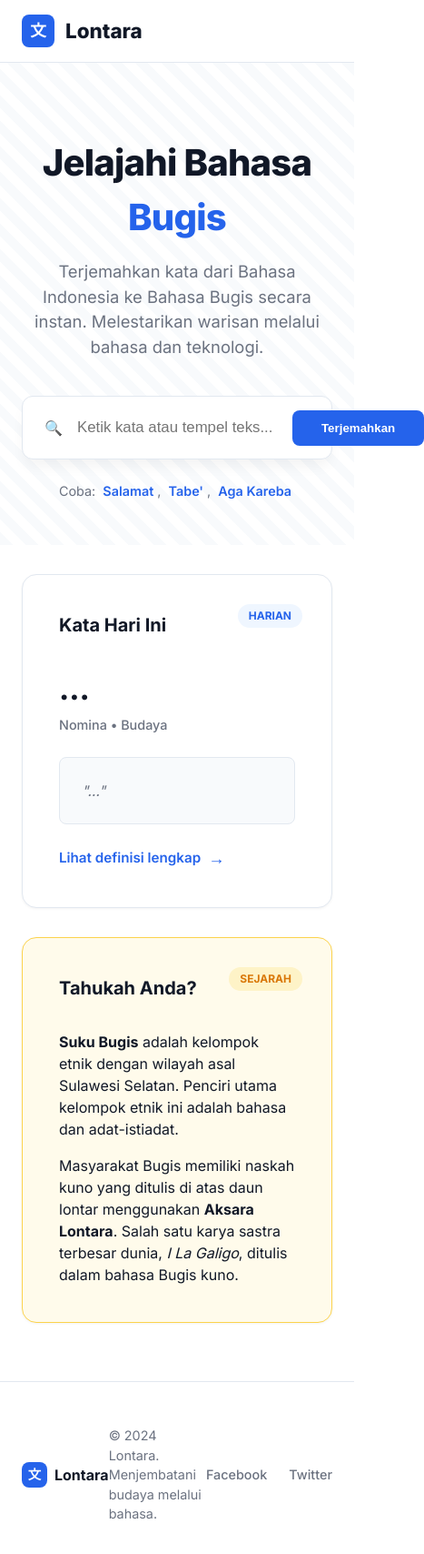
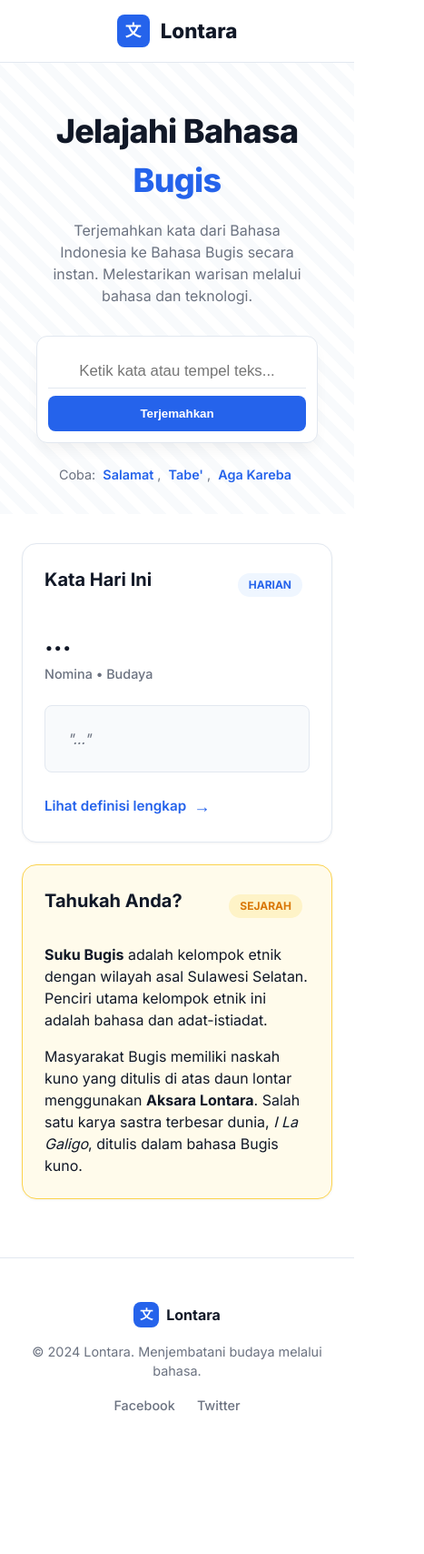
Before and after one commit to MhmmdFaizal04/Lontara---Kamus, a website: page public/index.html in a window 390 px wide. Shown: the whole page at 91% size, 467 px wide, since content can reach past the window. After the commit the page ends 1603 px from the top, so only its background shows below. Drawn offline with Linux system fonts and the light colour scheme; no server answers.

Commit message:
style css

```diff
--- a/public/style.css
+++ b/public/style.css
@@ -458,20 +458,99 @@ a {
     }
 }
 
-/* Mobile */
+/* Mobile Responsive */
 @media (max-width: 768px) {
 
-    .features-grid,
-    .layout-grid {
-        grid-template-columns: 1fr;
-    }
-
+    /* Navbar: Simplify for mobile */
     .nav-search,
     .nav-links {
         display: none;
     }
 
+    .nav-container {
+        justify-content: center;
+    }
+
+    /* Hero Section */
+    .hero-section {
+        padding: 3rem 0 2rem;
+    }
+
     .hero-title {
-        font-size: 2.5rem;
+        font-size: 2.25rem;
+        padding: 0 1rem;
+    }
+
+    .hero-subtitle {
+        font-size: 1rem;
+        padding: 0 1.5rem;
+        margin-bottom: 2rem;
+    }
+
+    .hero-search-container {
+        margin: 0 1rem;
+        flex-direction: column;
+        /* Stack input and button */
+        gap: 0.5rem;
+        padding: 0.75rem;
+    }
+
+    .search-input-home {
+        width: 100%;
+        text-align: center;
+        border-bottom: 1px solid var(--border);
+        padding-bottom: 0.5rem;
+    }
+
+    .search-btn-home {
+        width: 100%;
+        padding: 0.75rem;
+    }
+
+    .search-icon-hero {
+        display: none;
+    }
+
+    /* Grids */
+    .features-grid {
+        grid-template-columns: 1fr;
+        gap: 1.5rem;
+        margin-top: 2rem;
+    }
+
+    .layout-grid {
+        grid-template-columns: 1fr;
+        display: flex;
+        flex-direction: column;
+    }
+
+    /* Reorder Results View: Main Content First, Sidebar Second */
+    #main-result {
+        order: 1;
+    }
+
+    .sidebar {
+        order: 2;
+        margin-top: 1rem;
+    }
+
+    /* Cards & Typography */
+    .feature-card,
+    .result-card {
+        padding: 1.5rem;
+    }
+
+    .main-word-title {
+        font-size: 2rem;
+    }
+
+    .word-native {
+        font-size: 1.75rem;
+    }
+
+    .footer-content {
+        flex-direction: column;
+        gap: 1rem;
+        text-align: center;
     }
 }
```
